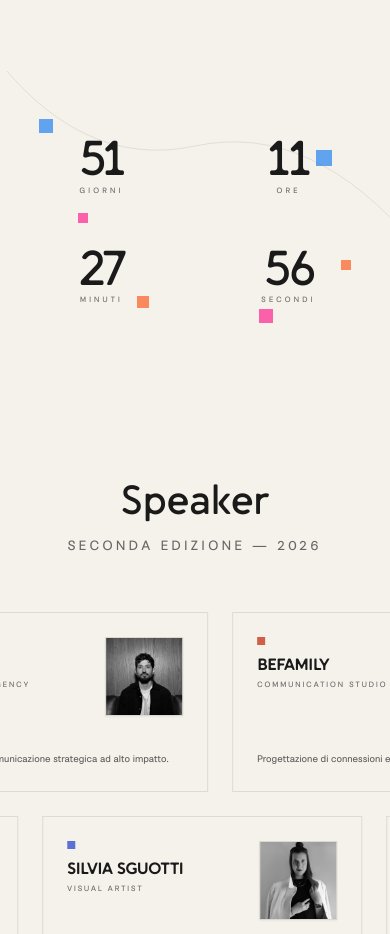
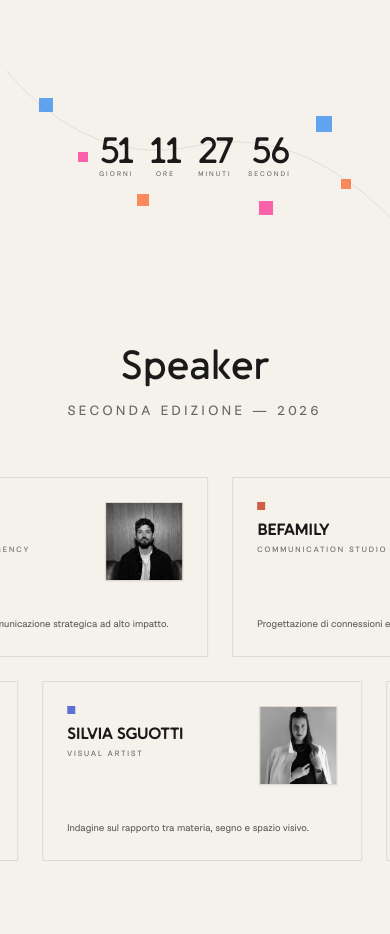
Before and after one commit to alessandrodelmoro9/life-festival-website, a React (Vite) app: page / in a window 390 px wide. Shown: the part 1520-2454 px from the top of the page. Built offline with nearby package versions, Linux system fonts and the light colour scheme; the HTML template or start-up script is replaced by a standard one.

Commit message:
fix: force single row layout for countdown on mobile devices

```diff
--- a/src/components/Countdown.tsx
+++ b/src/components/Countdown.tsx
@@ -167,21 +167,21 @@ const Countdown = () => {
       <ColoredSquare color="pink" className="bottom-[20%] right-[30%]" size={14} />
       <ColoredSquare color="red" className="top-[60%] right-[10%]" size={10} />
 
-      <div className="container mx-auto px-6 md:px-12 relative z-10">
-        <div className="grid grid-cols-2 md:flex md:flex-wrap justify-center items-center gap-8 md:gap-16 lg:gap-24 max-w-6xl mx-auto">
+      <div className="container mx-auto px-4 md:px-12 relative z-10">
+        <div className="flex flex-row flex-nowrap justify-center items-center gap-4 md:gap-16 lg:gap-24 max-w-6xl mx-auto overflow-hidden">
           {items.map((item) => (
             <div
               key={item.label}
-              className="flex flex-col items-center text-center cursor-default group py-4"
+              className="flex flex-col items-center text-center cursor-default group py-2"
               onMouseMove={handleMouseMove}
               onMouseLeave={handleMouseLeave}
             >
               <div className="relative h-[1.1em] flex items-center justify-center">
-                <span className="current-value font-display text-5xl md:text-7xl lg:text-8xl font-medium tracking-tighter leading-none text-foreground transition-all duration-300">
+                <span className="current-value font-display text-4xl md:text-7xl lg:text-8xl font-medium tracking-tighter leading-none text-foreground transition-all duration-300">
                   {formatNumber(item.value)}
                 </span>
               </div>
-              <span className="countdown-label font-body text-[8px] md:text-[9px] uppercase tracking-[0.4em] text-muted-foreground mt-4 md:mt-10 opacity-0">
+              <span className="countdown-label font-body text-[7px] md:text-[9px] uppercase tracking-[0.3em] md:tracking-[0.4em] text-muted-foreground mt-2 md:mt-10 opacity-0">
                 {item.label}
               </span>
             </div>
```
